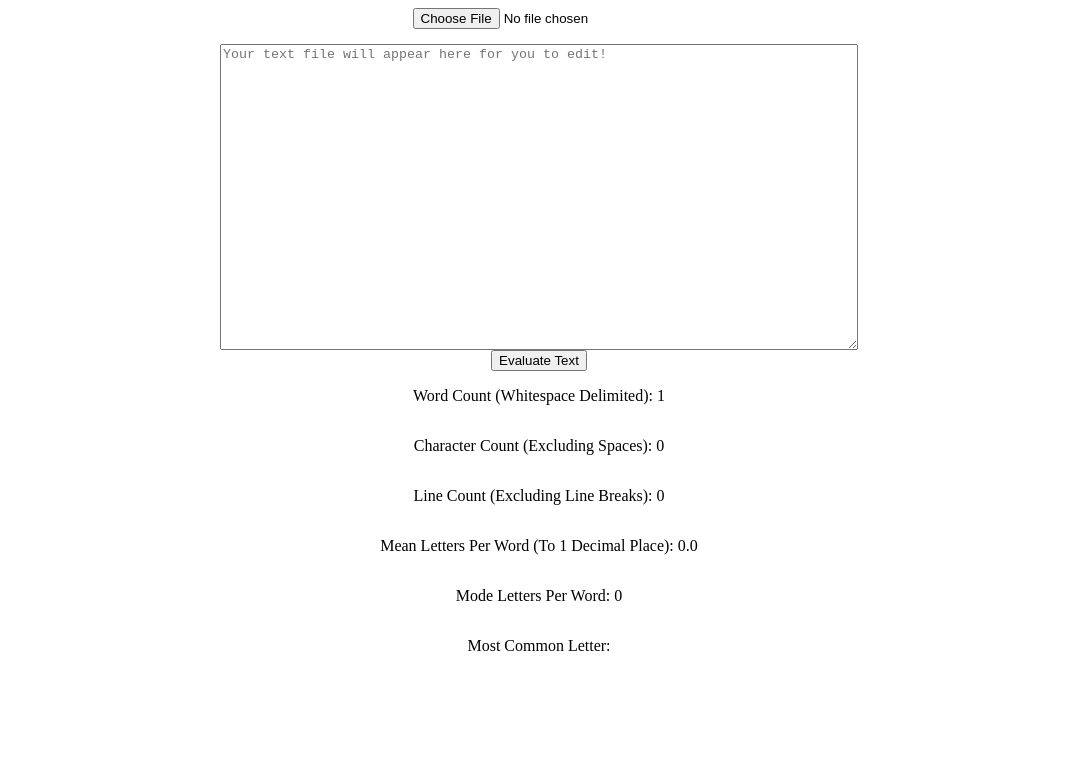
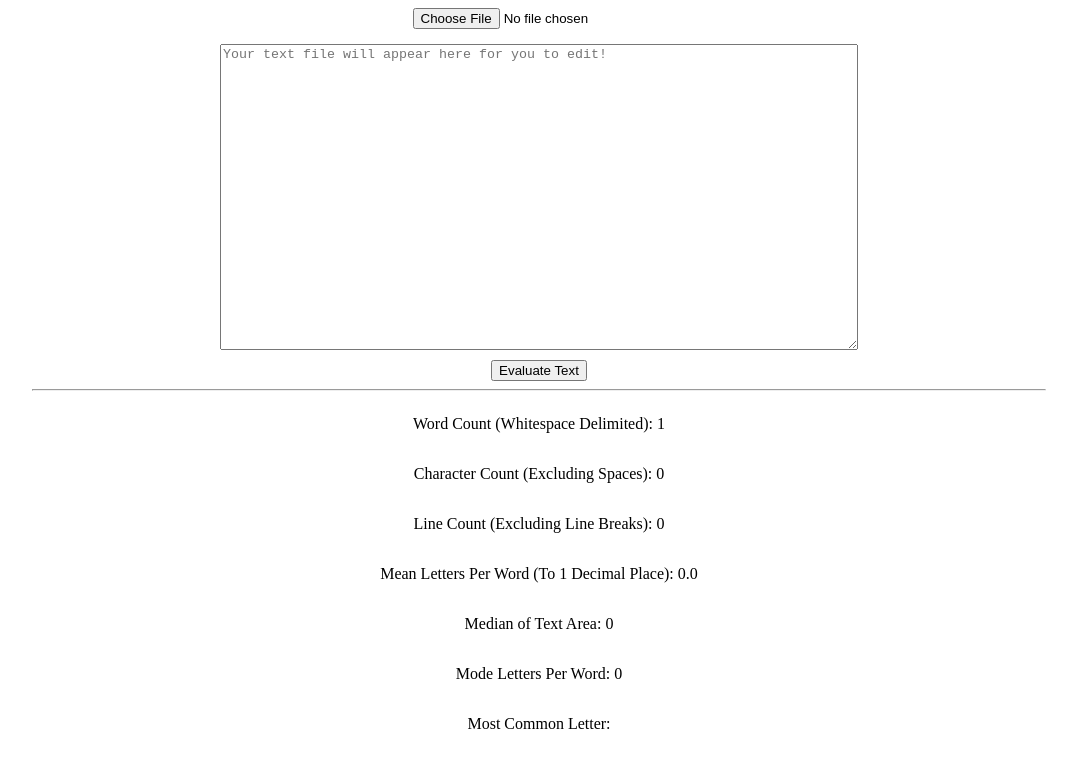
Before and after one commit to ZyaxitronED/Text-Stat-Test, a plain HTML site: page index.html in a window 1280 px wide. Both pictures are taken after a click on the button "Evaluate Text". Shown: the whole page, without its empty margins (101-1178 px from the left). Drawn offline with Linux system fonts and the light colour scheme.

Commit message:
Added median count.
Created a space for median calculation and added code to sort the word lengths in order and find the middle value. If two values were the middle, calculated the median of the two of them and displayed that.

```diff
--- a/index.html
+++ b/index.html
@@ -16,14 +16,17 @@
     <div>
         <input type="file" onchange="textToArea()">
         <textarea cols="30" rows="20" placeholder="Your text file will appear here for you to edit!" oninput="Analyse()"></textarea>
-        <button onclick="Analyse()">Evaluate Text</button>
+        <button id="evaluate" onclick="Analyse()">Evaluate Text</button>
     </div>
+
+    <hr>
 
     <div>
         <p id="wordCount">Word Count (Whitespace Delimited): --</p>
         <p id="charCount">Character Count (Excluding Spaces): --</p>
         <p id="lineCount">Line Count (Excluding Line Breaks): --</p>
         <p id="meanCount">Mean Letters Per Word (To 1 Decimal Place): --</p>
+        <p id="mediCount">Median of Text Area: --</p>
         <p id="modeCount">Mode Letters Per Word: --</p>
         <p id="commonLetter">Most Common Letter: --</p>
     </div>
--- a/script.js
+++ b/script.js
@@ -81,10 +81,25 @@ function Analyse() {
         return max;
     }
 
+    /*function median(arr) {
+     const midpoint = Math.floor(arr / 2);
+     const median = arr % 2 === 1 ?
+         arr[midpoint] :
+         (arr[midpoint - 1] + arr[midpoint]) / 2;
+     return median;
+     }*/
+
+    const median = arr => {
+        const mid = Math.floor(arr.length / 2),
+            nums = [...arr].sort((a, b) => a - b);
+        return arr.length % 2 !==0 ? nums[mid] : (nums[mid - 1] + nums[mid]) / 2;
+    }
+
     document.getElementById('wordCount').innerHTML = "Word Count (Whitespace Delimited): " + wordCount;
     document.getElementById('charCount').innerHTML = "Character Count (Excluding Spaces): " + charCount;
     document.getElementById('lineCount').innerHTML = "Line Count (Excluding Line Breaks): " + lineCount;
     document.getElementById('meanCount').innerHTML = "Mean Letters Per Word (To 1 Decimal Place): " + avgLeng.toFixed(1);
+    document.getElementById('mediCount').innerHTML = "Median of Text Area: " + median(wordLengToNum);
     document.getElementById('modeCount').innerHTML = "Mode Letters Per Word: " + mode(wordLengToNum);
     document.getElementById('commonLetter').innerHTML = "Most Common Letter: " + maxChar(textareaValue.replace(regex, ''));
 };
--- a/style.css
+++ b/style.css
@@ -32,3 +32,11 @@
     margin-top: 15px;
     width: 50%;
   }
+
+  button#evaluate {
+    margin-top: 10px;
+  }
+
+  hr {
+    width: 80%;
+  }
```
